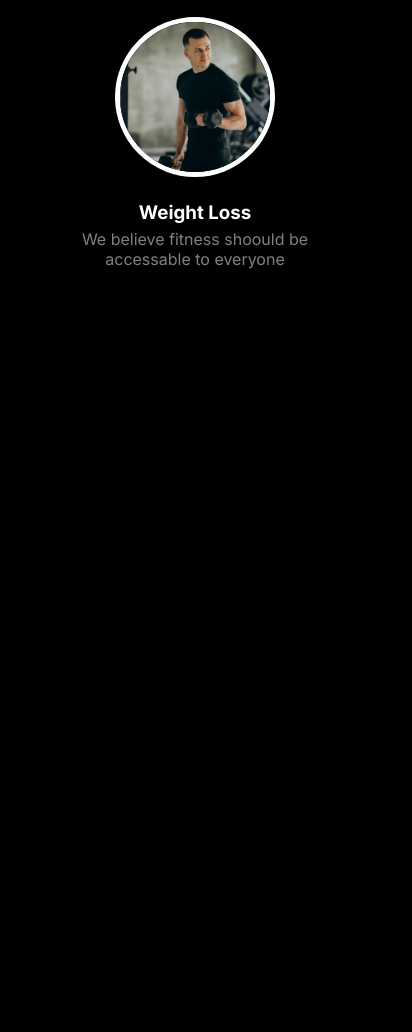
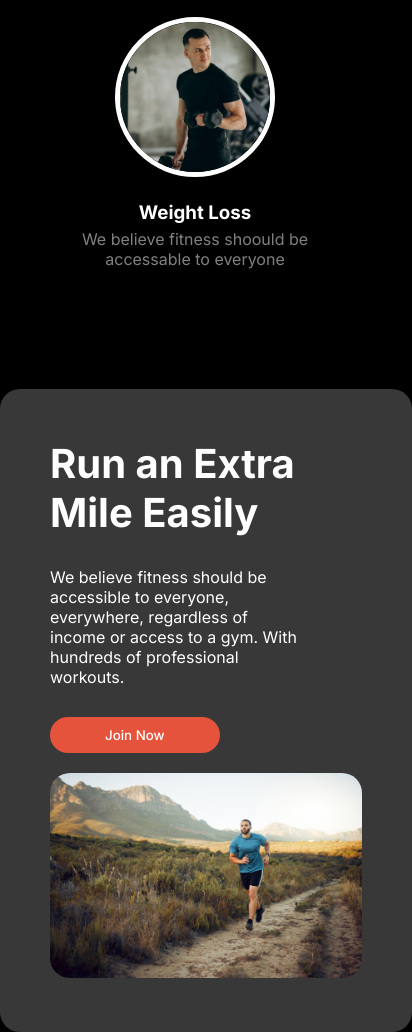
Before and after one commit to Arif870/Fitness, a plain HTML site: page index.html in a window 390 px wide. Shown: the part 2186-3218 px from the top of the page, 412 px wide, since content can reach past the window. Before the commit the page ends 2475 px from the top, so only its background shows below. Drawn offline with Linux system fonts and the light colour scheme.

Commit message:
Run extra mile section done with responsive

```diff
--- a/index.html
+++ b/index.html
@@ -110,6 +110,25 @@
       </div>
     </section>
 
+    <!-- Run extra mile section  -->
+
+    <section class="extraMile mt-100">
+      <div class="extraMileContent centerContent">
+        <div class="leftContent">
+          <h1>Run an Extra Mile Easily</h1>
+          <p>
+            We believe fitness should be accessible to everyone, everywhere,
+            regardless of income or access to a gym. With hundreds of
+            professional workouts.
+          </p>
+          <button class="btn">Join Now</button>
+        </div>
+        <div class="rightContent">
+          <img src="images/run.jpg" alt="" />
+        </div>
+      </div>
+    </section>
+
     <script>
       const toggle = document.getElementById("menu-toggle");
       const navList = document.getElementById("nav-list");
--- a/styles/style.css
+++ b/styles/style.css
@@ -183,6 +183,33 @@ body {
   margin: 0px auto 20px;
 }
 
+/* Extra mile section desing  */
+.extraMile .extraMileContent {
+  background-color: rgb(56, 56, 56);
+  border-radius: 20px;
+  padding: 50px;
+  display: flex;
+  justify-content: space-between;
+  align-items: center;
+  flex-wrap: wrap;
+  gap: 20px;
+}
+.extraMile .extraMileContent .leftContent {
+  width: 50%;
+}
+.extraMile .extraMileContent .leftContent h1 {
+  font-size: 40px;
+}
+.extraMile .extraMileContent .leftContent p {
+  margin: 30px 0px;
+  width: 80%;
+}
+
+.extraMile .extraMileContent .rightContent img {
+  width: 500px;
+  border-radius: 20px;
+}
+
 /* Responsive styles */
 @media (max-width: 556px) {
   .menu .content {
@@ -260,4 +287,10 @@ body {
   .changeHabit .changeHabitContent .images {
     grid-template-columns: repeat(1, 1fr);
   }
+  .extraMile .extraMileContent .rightContent img {
+    width: 100%;
+  }
+  .extraMile .extraMileContent .leftContent {
+    width: 100%;
+  }
 }
```
